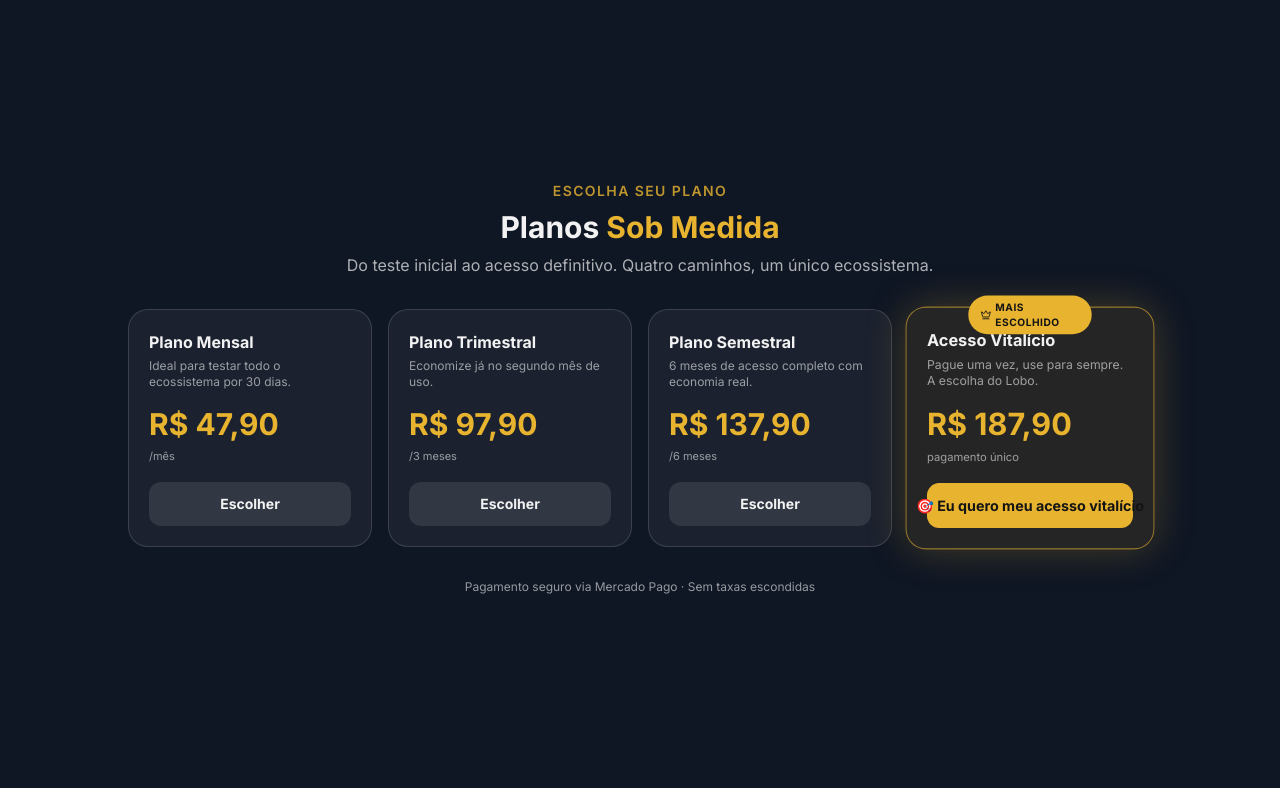
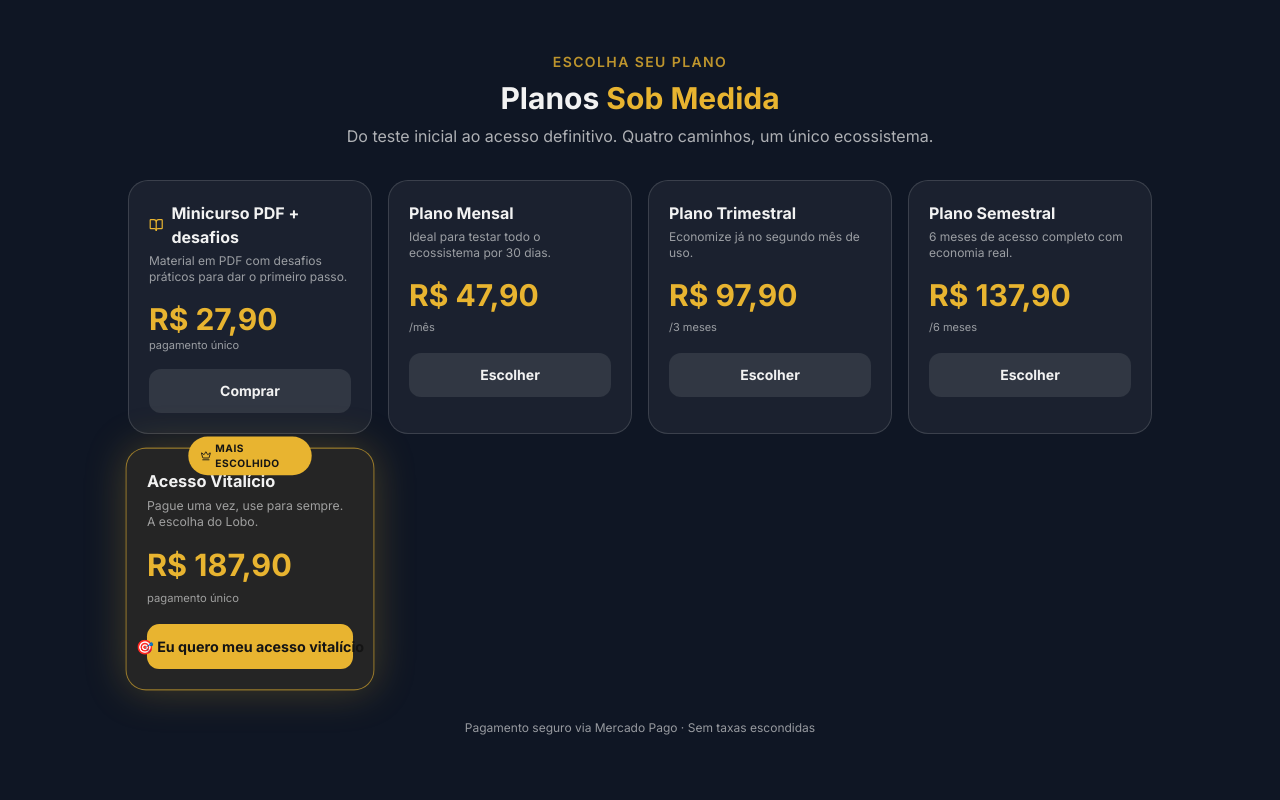
Before and after one commit to EzzY0010/importafaciloriginal, a React (Vite) app: page / in a window 1280 px wide. Shown: the part 4241-5041 px from the top of the page. Built offline with nearby package versions, Linux system fonts and the light colour scheme; no server answers; the HTML template or start-up script is replaced by a standard one.

Commit message:
Changes
Co-authored-by: EzzY0010 <240349105+EzzY0010@users.noreply.github.com>

```diff
--- a/src/pages/LandingPage.tsx
+++ b/src/pages/LandingPage.tsx
@@ -6,6 +6,7 @@ import { Button } from "@/components/ui/button";
 import { useAuth } from "@/hooks/useAuth";
 import LeadCaptureInline from "@/components/LeadCaptureInline";
 import { PLANS } from "@/config/plans";
+import MinicursoBuyCard from "@/components/MinicursoBuyCard";
 
 const LandingPage = () => {
   const { user, hasPaid, isAdmin } = useAuth();
@@ -243,6 +244,7 @@ const LandingPage = () => {
           </div>
 
           <div className="grid grid-cols-1 sm:grid-cols-2 lg:grid-cols-4 gap-4">
+            <MinicursoBuyCard variant="hero" />
             {PLANS.map((plan) => (
               <div
                 key={plan.id}
```
